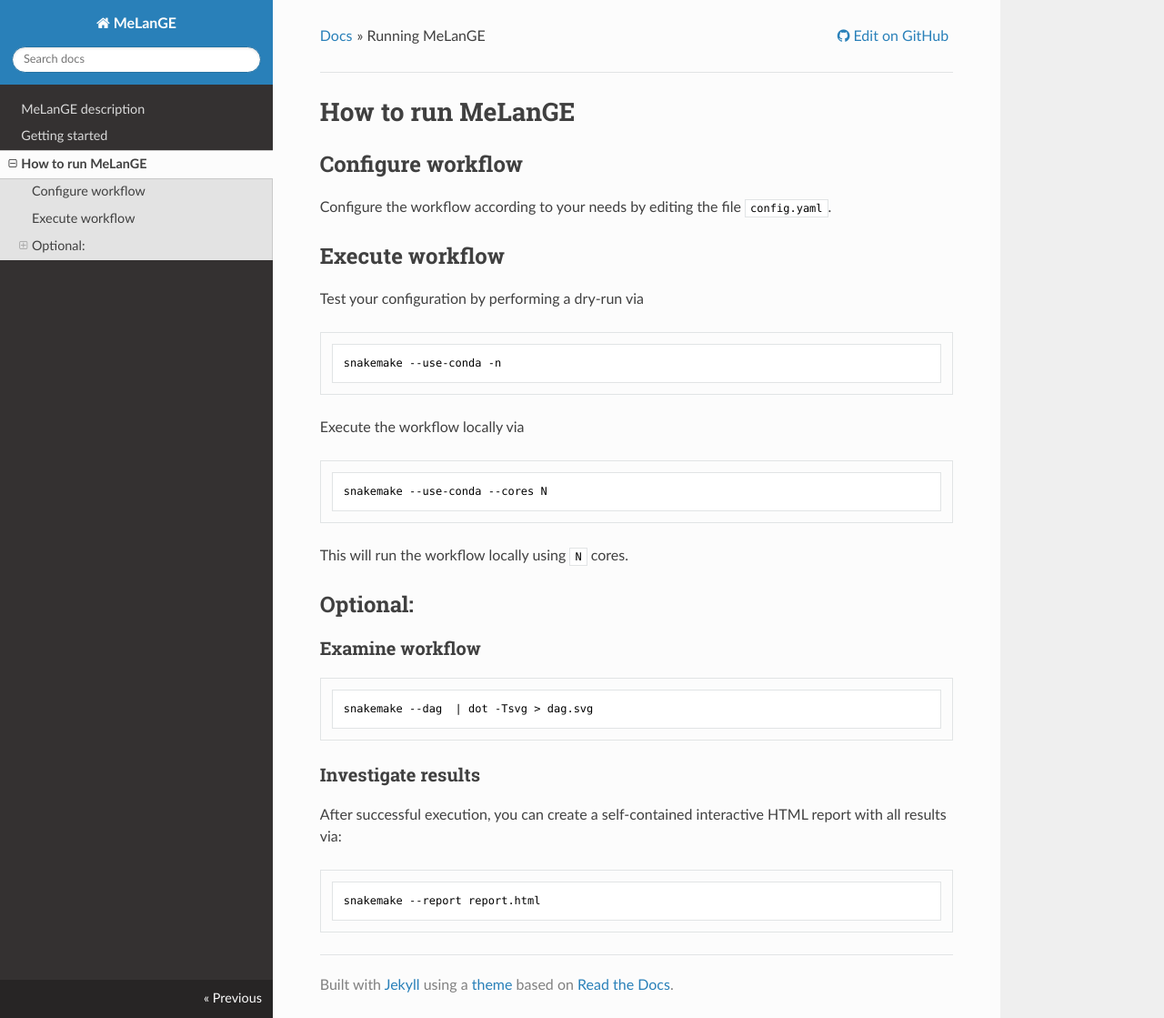
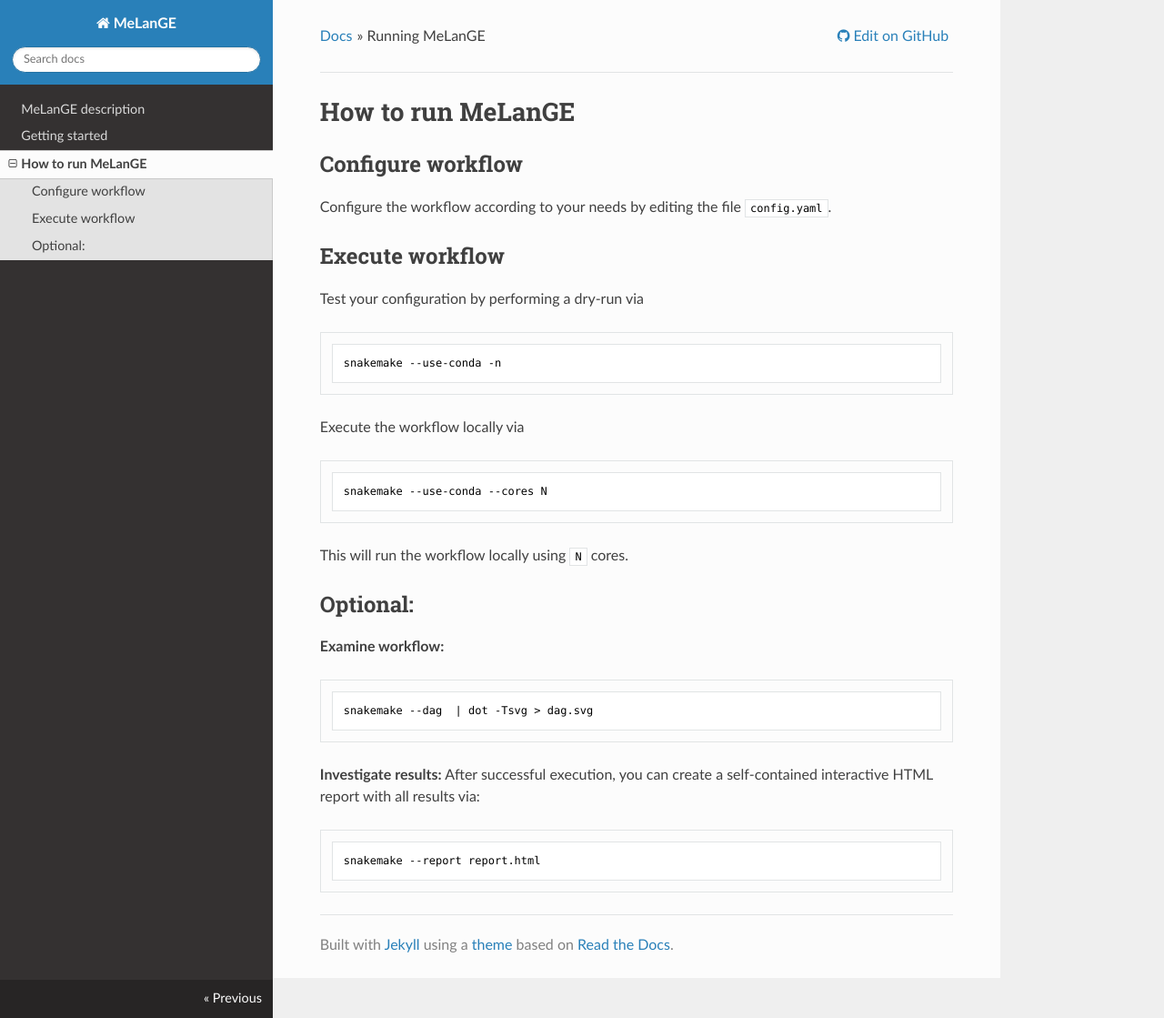
Before and after one commit to sandragodinhosilva/melange, a Jekyll site: the page built from docs/running.md, in a window 1280 px wide and 1119 px high. Shown: the whole window at 91% size. Built offline with Jekyll 4.4.1, drawn with Linux system fonts in a browser that asks for light colours; nearby versions of some CDN libraries; a style sheet for code colours, icons or effects is not loaded.

```diff
--- a/docs/Gemfile
+++ b/docs/Gemfile
@@ -2,7 +2,7 @@
 
 source "https://rubygems.org"
 
-git_source(:github) {|repo_name| "https://github.com/#{repo_name}" }
+git_source(:github) {|repo_name| "https://github.com/sandragodinhosilva/melange" }
 
 # gem "rails"
 gem "jekyll"
--- a/docs/running.md
+++ b/docs/running.md
@@ -21,11 +21,11 @@ Execute the workflow locally via
 This will run the workflow locally using `N` cores.
 
 ## Optional:
-### Examine workflow
+**Examine workflow:**
 
     snakemake --dag  | dot -Tsvg > dag.svg
 
-### Investigate results
+**Investigate results:**
 After successful execution, you can create a self-contained interactive HTML report with all results via:
 
     snakemake --report report.html
```
